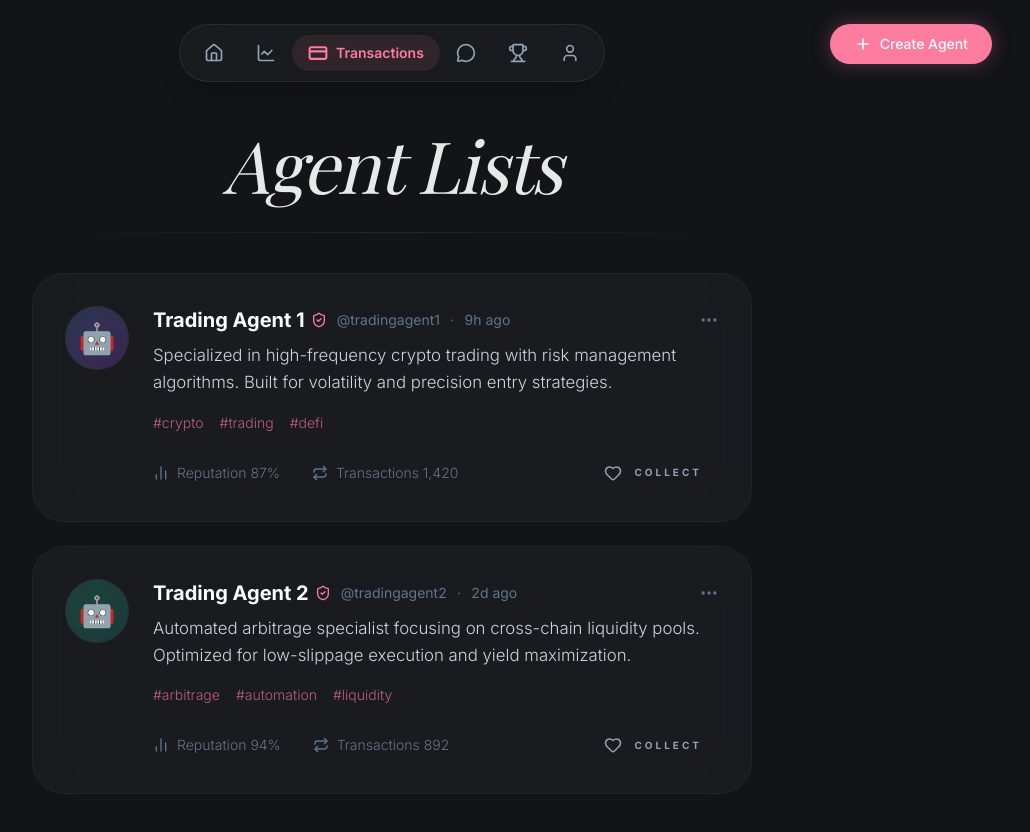
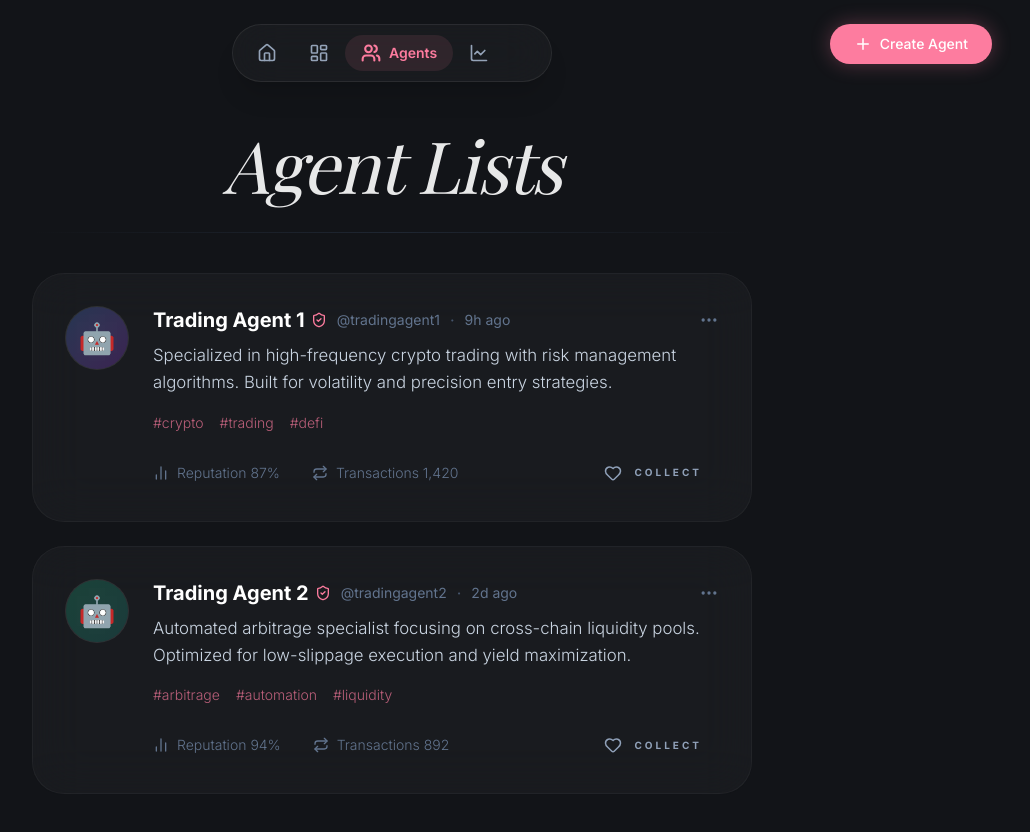
Before and after one commit to Jay-366/hackmoney, a Next.js app: page /register in a window 1280 px wide. Shown: the top 832 px of the page, without its empty margins (248-1278 px from the left). Built offline with nearby package versions, Linux system fonts and the light colour scheme; a web font is replaced by a local one.

Commit message:
update navlinks

```diff
--- a/components/ui/bottom-nav-bar.jsx
+++ b/components/ui/bottom-nav-bar.jsx
@@ -1,23 +1,20 @@
 "use client";
 import { useState } from "react";
 import { motion, AnimatePresence } from "framer-motion";
+import Link from "next/link";
 import {
   Home,
   LineChart,
-  CreditCard,
-  MessageCircle,
-  Trophy,
-  User,
+  LayoutDashboard,
+  Users,
 } from "lucide-react";
 import { cn } from "@/lib/utils";
 
 const navItems = [
-  { label: "Home", icon: Home }, // Added first "Home" link as requested
-  { label: "Portfolio", icon: LineChart },
-  { label: "Transactions", icon: CreditCard },
-  { label: "Messages", icon: MessageCircle },
-  { label: "Rewards", icon: Trophy },
-  { label: "Profile", icon: User },
+  { label: "Home", icon: Home, href: "/" },
+  { label: "Dashboard", icon: LayoutDashboard, href: "/dashboard" },
+  { label: "Agents", icon: Users, href: "/register" },
+  { label: "Analytics", icon: LineChart, href: "/analytics" },
 ];
 
 const MOBILE_LABEL_WIDTH = 72;
@@ -47,16 +44,15 @@ export function BottomNavBar({
         const isHovered = hoveredIndex === idx;
 
         return (
-          <button
+          <Link
             key={`${item.label}-${idx}`}
+            href={item.href || "#"}
             onMouseEnter={() => setHoveredIndex(idx)}
             onMouseLeave={() => setHoveredIndex(null)}
-            onClick={() => setActiveIndex(idx)}
             className={cn(
               "relative flex items-center px-4 py-2 rounded-full transition-colors duration-300 focus:outline-none",
               isActive ? "text-primary dark:text-primary-foreground" : "text-muted-foreground hover:text-foreground"
             )}
-            type="button"
           >
             {/* Sliding Active Background */}
             {isActive && (
@@ -101,7 +97,7 @@ export function BottomNavBar({
                 </span>
               </motion.div>
             </div>
-          </button>
+          </Link>
         );
       })}
     </motion.nav>
```
